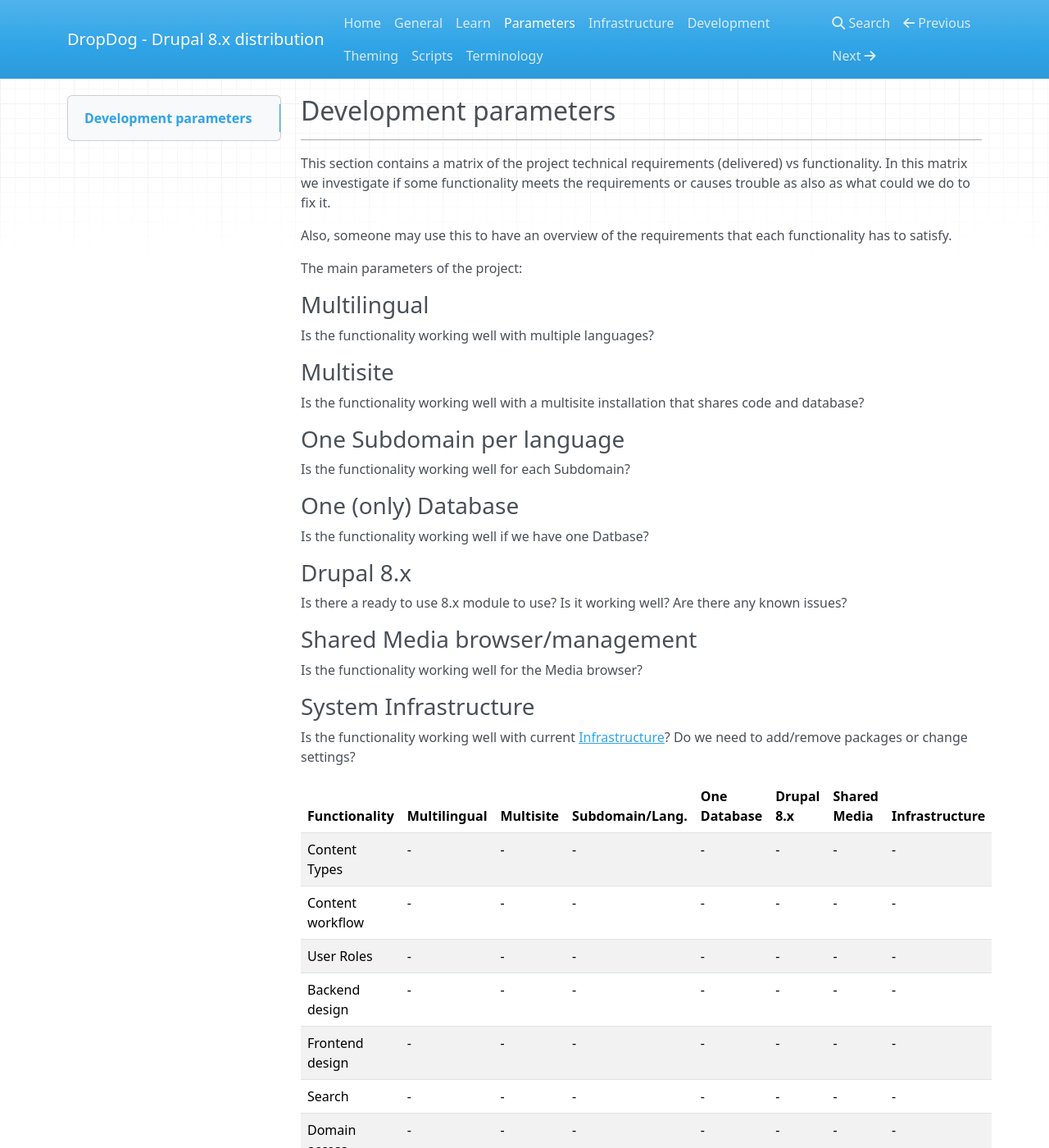
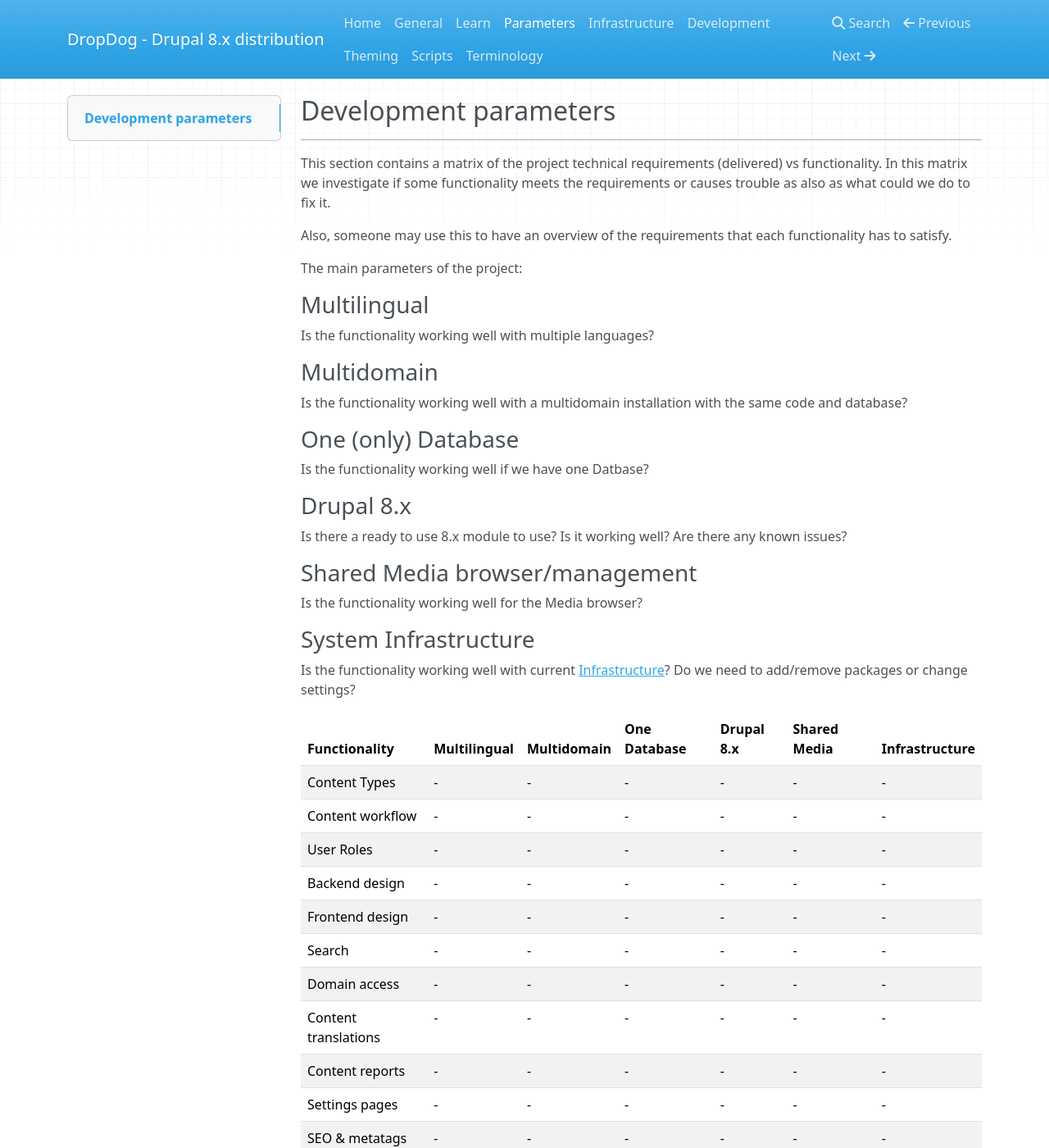
Before and after one commit to dropdog/docs, an MkDocs documentation site: the page built from docs/parameters.md, in a window 1280 px wide and 1400 px high. Shown: the whole window at 82% size. Built offline with MkDocs 1.6.1, drawn with Linux system fonts in a browser that asks for light colours; nearby versions of some CDN libraries; old or Windows-style settings are respelled for this version of MkDocs.

Commit message:
Multisite to Multidomain

```diff
--- a/docs/parameters.md
+++ b/docs/parameters.md
@@ -11,13 +11,9 @@ The main parameters of the project:
 
 Is the functionality working well with multiple languages?
 
-### Multisite
+### Multidomain
 
-Is the functionality working well with a multisite installation that shares code and database?
-
-### One Subdomain per language
-
-Is the functionality working well for each Subdomain?
+Is the functionality working well with a multidomain installation with the same code and database?
 
 ### One (only) Database
 
@@ -35,23 +31,23 @@ Is the functionality working well for the Media browser?
 
 Is the functionality working well with current [Infrastructure](infrastructure)? Do we need to add/remove packages or change settings?
 
-|Functionality | Multilingual   | Multisite    | Subdomain/Lang.   | One Database    | Drupal 8.x     | Shared Media    | Infrastructure   |
-|--------------| ---------------| -------------| ------------------| ----------------| ---------------| ----------------| -----------------|
-|Content Types        | - | - | - | - | - | - | - |
-|Content workflow     | - | - | - | - | - | - | - |
-|User Roles           | - | - | - | - | - | - | - |
-|Backend design       | - | - | - | - | - | - | - |
-|Frontend design      | - | - | - | - | - | - | - |
-|Search               | - | - | - | - | - | - | - |
-|Domain access        | - | - | - | - | - | - | - |
-|Content translations | - | - | - | - | - | - | - |
-|Content reports      | - | - | - | - | - | - | - |
-|Settings pages       | - | - | - | - | - | - | - |
-|SEO & metatags       | - | - | - | - | - | - | - |
-|Email system         | - | - | - | - | - | - | - |
-|Drupal messages      | - | - | - | - | - | - | - |
-|Cron settings        | - | - | - | - | - | - | - |
-|Drupal logs          | - | - | - | - | - | - | - |
-|(Google) Analytics   | - | - | - | - | - | - | - |
-|WYSIWYG              | - | - | - | - | - | - | - |
-|Spam protection      | - | - | - | - | - | - | - |
+|Functionality | Multilingual   | Multidomain   | One Database    | Drupal 8.x     | Shared Media    | Infrastructure   |
+|--------------| ---------------| -------------| ------------------| ----------------| ---------------| ----------------|
+|Content Types        | - | - | - | - | - | - |
+|Content workflow     | - | - | - | - | - | - |
+|User Roles           | - | - | - | - | - | - |
+|Backend design       | - | - | - | - | - | - |
+|Frontend design      | - | - | - | - | - | - |
+|Search               | - | - | - | - | - | - |
+|Domain access        | - | - | - | - | - | - |
+|Content translations | - | - | - | - | - | - |
+|Content reports      | - | - | - | - | - | - |
+|Settings pages       | - | - | - | - | - | - |
+|SEO & metatags       | - | - | - | - | - | - |
+|Email system         | - | - | - | - | - | - |
+|Drupal messages      | - | - | - | - | - | - |
+|Cron settings        | - | - | - | - | - | - |
+|Drupal logs          | - | - | - | - | - | - |
+|(Google) Analytics   | - | - | - | - | - | - |
+|WYSIWYG              | - | - | - | - | - | - |
+|Spam protection      | - | - | - | - | - | - |
```
